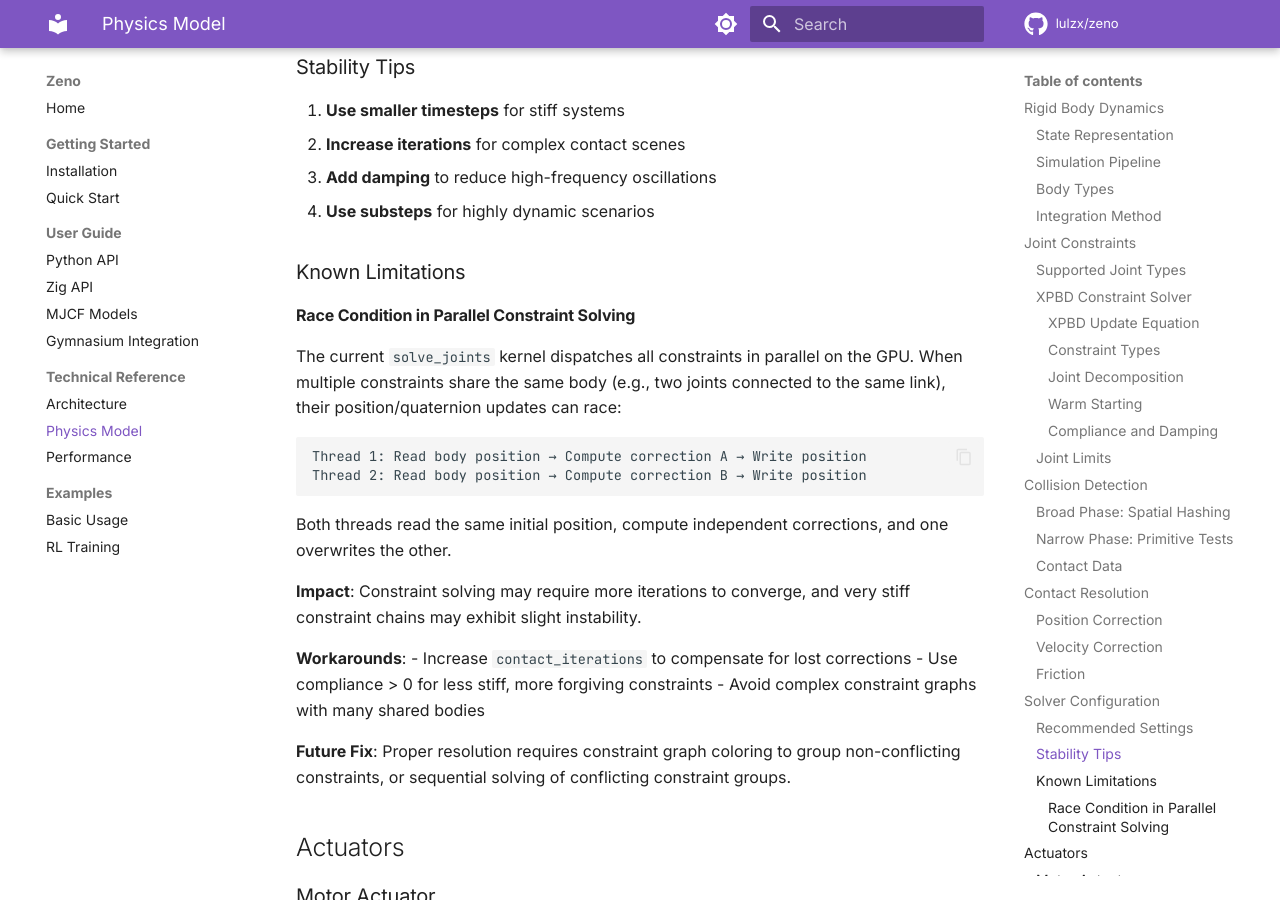
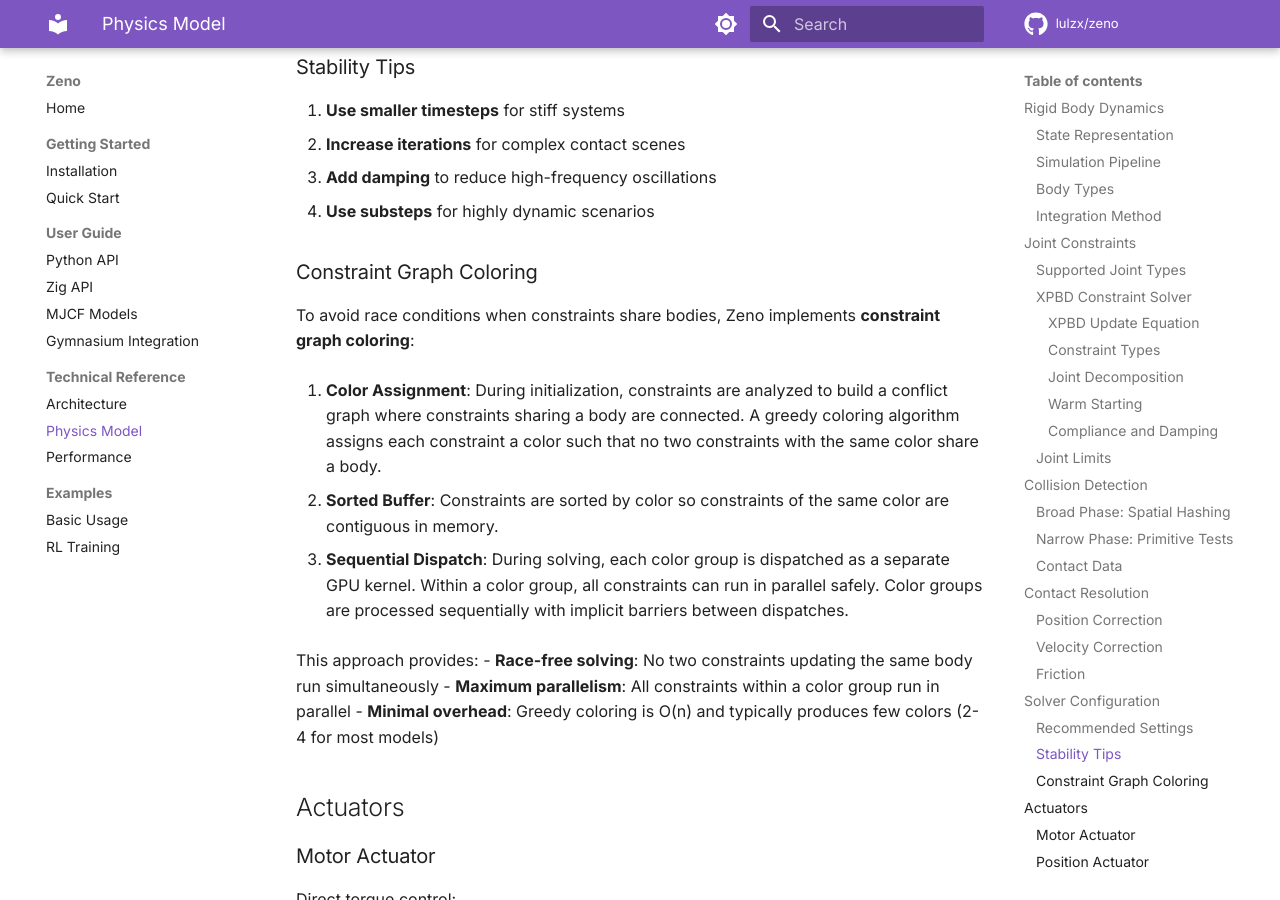
Before and after one commit to Lulzx/zeno, an MkDocs documentation site: the page built from docs/reference/physics.md, in a window 1280 px wide and 900 px high, scrolled down 6656 px. Built offline with MkDocs 1.6.1 and Material for MkDocs 9.7.7, drawn with Linux system fonts in a browser that asks for light colours; comment, search, counter and statistics services are not loaded.

Commit message:
fix(physics): implement constraint graph coloring to eliminate race conditions
- Add color field to XPBDConstraint (packed in indices[3] upper bits)
- Implement greedy graph coloring algorithm for constraint conflict detection
- Sort constraints by color for contiguous GPU memory access
- Dispatch constraints by color group sequentially with barriers
- Update solve_joints kernel to use offset-based indexing per color group
- Add errdefer to convertToScene for proper cleanup on parse errors
- Update docs to document graph coloring approach

Constraints sharing bodies are now guaranteed to execute in different
dispatch batches, eliminating the race condition where concurrent updates
would overwrite each other's corrections. This improves constraint solver
convergence and stability.

````diff
--- a/docs/reference/physics.md
+++ b/docs/reference/physics.md
@@ -266,27 +266,20 @@ if length(v_t) > ε:
 3. **Add damping** to reduce high-frequency oscillations
 4. **Use substeps** for highly dynamic scenarios
 
-### Known Limitations
+### Constraint Graph Coloring
 
-#### Race Condition in Parallel Constraint Solving
+To avoid race conditions when constraints share bodies, Zeno implements **constraint graph coloring**:
 
-The current `solve_joints` kernel dispatches all constraints in parallel on the GPU. When multiple constraints share the same body (e.g., two joints connected to the same link), their position/quaternion updates can race:
+1. **Color Assignment**: During initialization, constraints are analyzed to build a conflict graph where constraints sharing a body are connected. A greedy coloring algorithm assigns each constraint a color such that no two constraints with the same color share a body.
 
-```
-Thread 1: Read body position → Compute correction A → Write position
-Thread 2: Read body position → Compute correction B → Write position
-```
+2. **Sorted Buffer**: Constraints are sorted by color so constraints of the same color are contiguous in memory.
 
-Both threads read the same initial position, compute independent corrections, and one overwrites the other.
+3. **Sequential Dispatch**: During solving, each color group is dispatched as a separate GPU kernel. Within a color group, all constraints can run in parallel safely. Color groups are processed sequentially with implicit barriers between dispatches.
 
-**Impact**: Constraint solving may require more iterations to converge, and very stiff constraint chains may exhibit slight instability.
-
-**Workarounds**:
-- Increase `contact_iterations` to compensate for lost corrections
-- Use compliance > 0 for less stiff, more forgiving constraints
-- Avoid complex constraint graphs with many shared bodies
-
-**Future Fix**: Proper resolution requires constraint graph coloring to group non-conflicting constraints, or sequential solving of conflicting constraint groups.
+This approach provides:
+- **Race-free solving**: No two constraints updating the same body run simultaneously
+- **Maximum parallelism**: All constraints within a color group run in parallel
+- **Minimal overhead**: Greedy coloring is O(n) and typically produces few colors (2-4 for most models)
 
 ## Actuators
 
````
Also changed, not shown: 4 other files.
